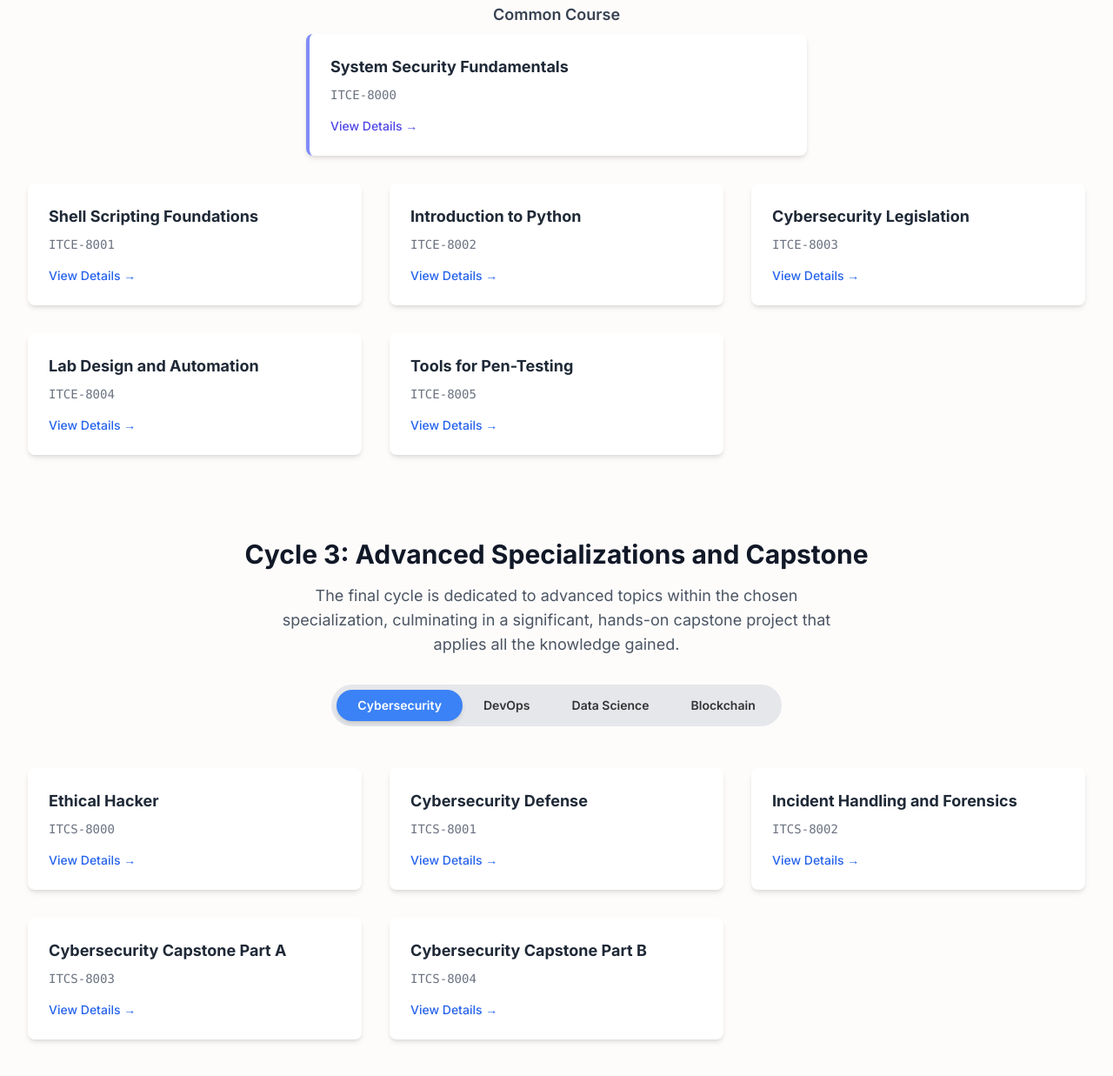
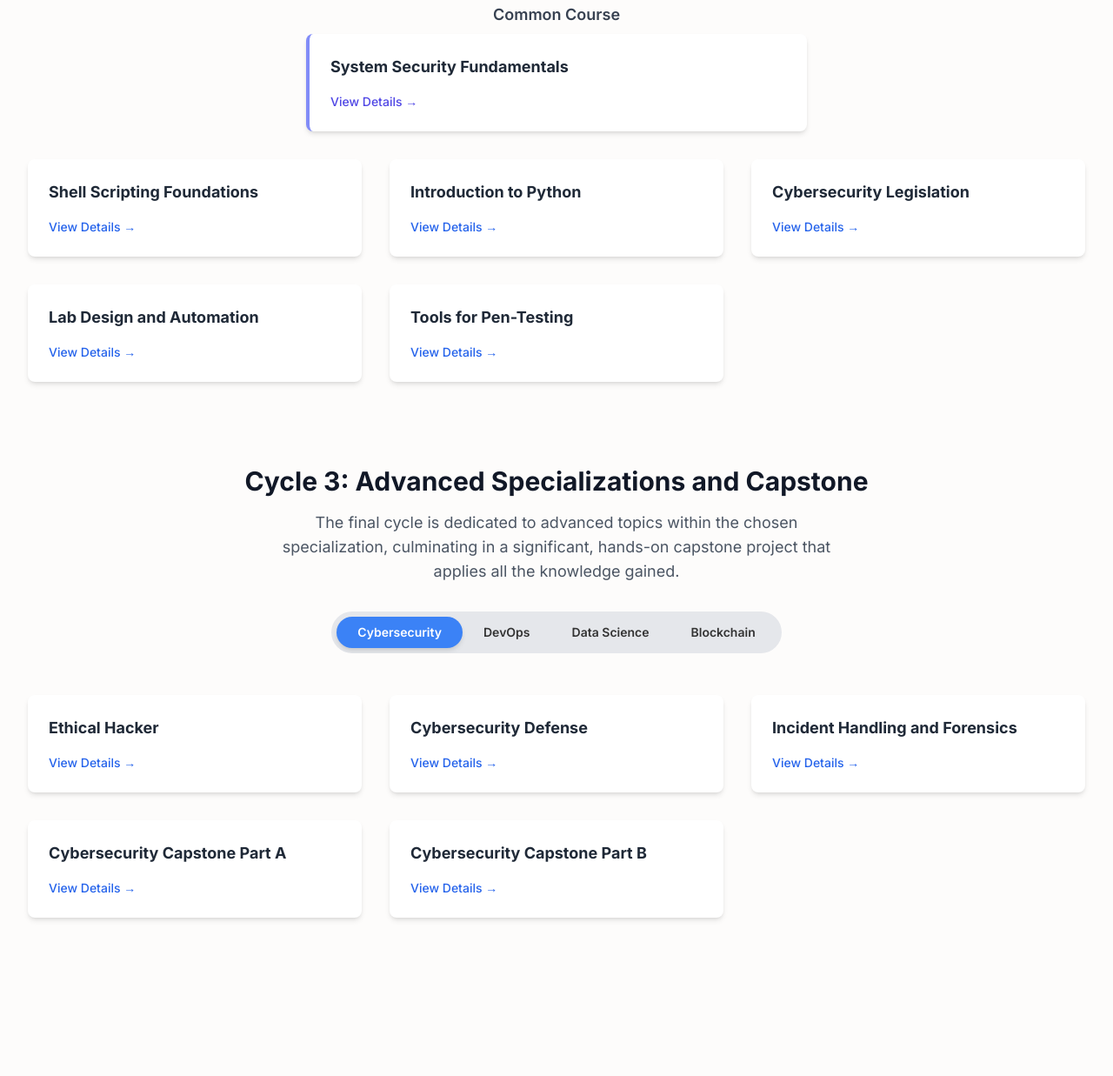
Before and after one commit to cegepgim1001/eduplans, a plain HTML site: page index.html in a window 1280 px wide. Shown: the part 1621-2858 px from the top of the page at 87% size. After the commit the page ends 2772 px from the top, so only its background shows below. Drawn offline with nearby package versions, Linux system fonts and the light colour scheme.

Commit message:
Update 001 for the -  index.html
Removed some proprietary codes from the code.

```diff
--- a/index.html
+++ b/index.html
@@ -167,14 +167,14 @@
             ],
             cycle2: {
                 common: [
-                    { id: 'c2-c1', code: 'ITCE-8000', title: 'System Security Fundamentals', details: '<ul><li>Security principles (Confidentiality, Integrity, Availability).</li><li>Threats, vulnerabilities, and risks.</li><li>Access control models & cryptography basics.</li><li>Security policies and procedures.</li></ul>' }
+                    { id: 'c2-c1', title: 'System Security Fundamentals', details: '<ul><li>Security principles (Confidentiality, Integrity, Availability).</li><li>Threats, vulnerabilities, and risks.</li><li>Access control models & cryptography basics.</li><li>Security policies and procedures.</li></ul>' }
                 ],
                 cybersec: [
-                    { id: 'c2-cs1', code: 'ITCE-8001', title: 'Shell Scripting Foundations', details: '<ul><li>Bash (Linux) and PowerShell (Windows).</li><li>Automating administrative and security tasks.</li><li>Parsing logs, managing files, executing commands.</li></ul>' },
-                    { id: 'c2-cs2', code: 'ITCE-8002', title: 'Introduction to Python', details: '<ul><li>Python programming fundamentals.</li><li>Using Python for network scanning, data analysis, and security tool development.</li></ul>' },
-                    { id: 'c2-cs3', code: 'ITCE-8003', title: 'Cybersecurity Legislation', details: '<ul><li>Overview of key laws (GDPR, HIPAA, CCPA).</li><li>Compliance requirements and legal implications.</li><li>Ethical considerations in cybersecurity.</li></ul>' },
-                    { id: 'c2-cs4', code: 'ITCE-8004', title: 'Lab Design and Automation', details: '<ul><li>Setting up secure lab environments.</li><li>Automating lab deployments with scripting.</li><li>Virtual machine and network segmentation.</li></ul>' },
-                    { id: 'c2-cs5', code: 'ITCE-8005', title: 'Tools for Pen-Testing', details: '<ul><li>Intro to penetration testing methodologies.</li><li>Hands-on with Nmap, Metasploit, Wireshark, Burp Suite.</li><li>Vulnerability scanning and exploitation basics.</li></ul>' }
+                    { id: 'c2-cs1', title: 'Shell Scripting Foundations', details: '<ul><li>Bash (Linux) and PowerShell (Windows).</li><li>Automating administrative and security tasks.</li><li>Parsing logs, managing files, executing commands.</li></ul>' },
+                    { id: 'c2-cs2', title: 'Introduction to Python', details: '<ul><li>Python programming fundamentals.</li><li>Using Python for network scanning, data analysis, and security tool development.</li></ul>' },
+                    { id: 'c2-cs3', title: 'Cybersecurity Legislation', details: '<ul><li>Overview of key laws (GDPR, HIPAA, CCPA).</li><li>Compliance requirements and legal implications.</li><li>Ethical considerations in cybersecurity.</li></ul>' },
+                    { id: 'c2-cs4', title: 'Lab Design and Automation', details: '<ul><li>Setting up secure lab environments.</li><li>Automating lab deployments with scripting.</li><li>Virtual machine and network segmentation.</li></ul>' },
+                    { id: 'c2-cs5', title: 'Tools for Pen-Testing', details: '<ul><li>Intro to penetration testing methodologies.</li><li>Hands-on with Nmap, Metasploit, Wireshark, Burp Suite.</li><li>Vulnerability scanning and exploitation basics.</li></ul>' }
                 ],
                 devops: [
                     { id: 'c2-do1', title: 'Version Control & Collaboration (Git)', details: '<ul><li>Deep dive into Git for version control.</li><li>Branching strategies, merging, and pull requests.</li><li>Collaborative workflows (GitHub, GitLab).</li></ul>' },
@@ -200,11 +200,11 @@
             },
             cycle3: {
                 cybersec: [
-                    { id: 'c3-cs1', code: 'ITCS-8000', title: 'Ethical Hacker', details: '<ul><li>Advanced penetration testing techniques.</li><li>Web application security testing.</li><li>Wireless network security and social engineering.</li></ul>' },
-                    { id: 'c3-cs2', code: 'ITCS-8001', title: 'Cybersecurity Defense', details: '<ul><li>Defensive security strategies.</li><li>IDS/IPS and SIEM concepts.</li><li>Endpoint detection and response (EDR).</li></ul>' },
-                    { id: 'c3-cs3', code: 'ITCS-8002', title: 'Incident Handling and Forensics', details: '<ul><li>Incident response lifecycle.</li><li>Digital forensics methodologies and tools.</li><li>Malware analysis basics.</li></ul>' },
-                    { id: 'c3-cs4', code: 'ITCS-8003', title: 'Cybersecurity Capstone Part A', details: '<ul><li>Work on a significant cybersecurity project.</li><li>Project selection, planning, and initial implementation.</li></ul>' },
-                    { id: 'c3-cs5', code: 'ITCS-8004', title: 'Cybersecurity Capstone Part B', details: '<ul><li>Continuation and completion of the capstone.</li><li>Presentation of findings, demos, and reports.</li></ul>' }
+                    { id: 'c3-cs1', title: 'Ethical Hacker', details: '<ul><li>Advanced penetration testing techniques.</li><li>Web application security testing.</li><li>Wireless network security and social engineering.</li></ul>' },
+                    { id: 'c3-cs2', title: 'Cybersecurity Defense', details: '<ul><li>Defensive security strategies.</li><li>IDS/IPS and SIEM concepts.</li><li>Endpoint detection and response (EDR).</li></ul>' },
+                    { id: 'c3-cs3', title: 'Incident Handling and Forensics', details: '<ul><li>Incident response lifecycle.</li><li>Digital forensics methodologies and tools.</li><li>Malware analysis basics.</li></ul>' },
+                    { id: 'c3-cs4', title: 'Cybersecurity Capstone Part A', details: '<ul><li>Work on a significant cybersecurity project.</li><li>Project selection, planning, and initial implementation.</li></ul>' },
+                    { id: 'c3-cs5', title: 'Cybersecurity Capstone Part B', details: '<ul><li>Continuation and completion of the capstone.</li><li>Presentation of findings, demos, and reports.</li></ul>' }
                 ],
                 devops: [
                     { id: 'c3-do1', title: 'Advanced IaC & Policy', details: '<ul><li>Advanced IaC patterns and best practices.</li><li>Policy as Code (OPA, Sentinel) for governance.</li><li>Managing complex cloud environments.</li></ul>' },
```
